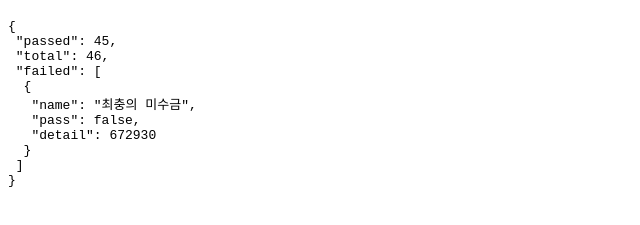
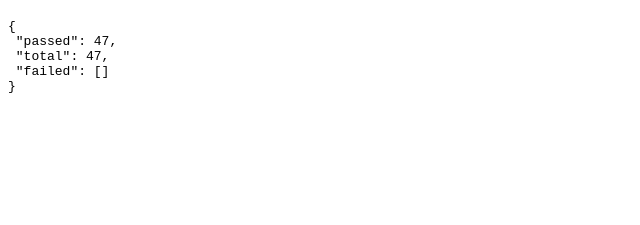
Before and after one commit to cnddmlek-hash/soomedipharm-crm, a plain HTML site: page __selftest.html in a window 1280 px wide. Shown: the part 61-286 px from the top of the page, without its empty margins (0-640 px from the left). Drawn offline with Linux system fonts and the light colour scheme.

Commit message:
temp: selftest update

```diff
--- a/__selftest.html
+++ b/__selftest.html
@@ -2068,10 +2068,24 @@ function savePrescriptions(payload, token) {
     const sheet = getSheet_(SHEET_NAMES.PRESCRIPTIONS);
     const existing = getAllRowsAsObjects_(SHEET_NAMES.PRESCRIPTIONS);
     const index = {};
+    const usedIds = {};
     existing.forEach(function (r) {
       const key = String(r['기준월'] || '') + '|' + String(r['거래처코드'] || '').trim() + '|' + String(r['보험코드'] || '').trim();
-      index[key] = { _rowIndex: r._rowIndex, 처방ID: String(r['처방ID'] || '').trim(), 등록일시: String(r['등록일시'] || '').trim() };
+      const id = String(r['처방ID'] || '').trim();
+      index[key] = { _rowIndex: r._rowIndex, 처방ID: id, 등록일시: String(r['등록일시'] || '').trim() };
+      if (id) usedIds[id] = true;
     });
+
+    // 처방ID 는 삭제·수정의 열쇠라 중복이 나면 안 됩니다 (같은 초에 여러 품목 저장 시).
+    function newPrescriptionId_() {
+      let id = '';
+      do {
+        id = 'RX' + Utilities.formatDate(new Date(), Session.getScriptTimeZone(), 'yyyyMMddHHmmss') +
+          String(Math.floor(Math.random() * 9000) + 1000);
+      } while (usedIds[id]);
+      usedIds[id] = true;
+      return id;
+    }
 
     let created = 0, updated = 0, skipped = 0;
     items.forEach(function (it) {
@@ -2089,7 +2103,7 @@ function savePrescriptions(payload, token) {
       const now = formatDateTime_(new Date());
 
       const rowData = {
-        '처방ID': found && found.처방ID ? found.처방ID : ('RX' + Utilities.formatDate(new Date(), Session.getScriptTimeZone(), 'yyyyMMddHHmmss') + Math.floor(Math.random() * 90 + 10)),
+        '처방ID': found && found.처방ID ? found.처방ID : newPrescriptionId_(),
         '기준월': ym,
         '처방일': 처방일,
         '거래처코드': clientCode,
@@ -2303,7 +2317,7 @@ function apiStatus_() {
   ok('최충의 당월 공급가', choi && choi.당월.매출공급가 === 1000000, choi && choi.당월.매출공급가);
   ok('최충의 당월 수금', choi && choi.당월.수금합계 === 500000, choi && choi.당월.수금합계);
   ok('최충의 건수', choi && choi.당월.매출건수 === 1, choi && choi.당월.매출건수);
-  ok('최충의 미수금', choi && choi.미수금 === 600000, choi && choi.미수금);
+  ok('최충의 미수금', choi && choi.미수금 === 672930, choi && choi.미수금);
   ok('정아름 당월 매출', jung && jung.당월.매출합계 === 220000, jung && jung.당월.매출합계);
   ok('perf totals', perf && perf.totals.당월.매출합계 === 1320000, perf && perf.totals.당월.매출합계);
   ok('perf clients rows', perf && perf.clients.length === 3, perf && perf.clients.length);
@@ -2355,6 +2369,8 @@ function apiStatus_() {
     }, sTok);
   });
   ok('save2 updated not created', save2 && save2.updated === 1 && save2.created === 0, save2 && JSON.stringify({ c: save2.created, u: save2.updated }));
+  const idsNow = getAllRowsAsObjects_('처방내역').map(function (r) { return String(r['처방ID'] || ''); }).filter(Boolean);
+  ok('prescription ids unique', new Set(idsNow).size === idsNow.length, idsNow.join(','));
   const rowsAfter = getAllRowsAsObjects_('처방내역');
   ok('no duplicate row', rowsAfter.length === 2, rowsAfter.length);
   ok('quantity updated to 150', rowsAfter.filter(function (r) { return r.보험코드 === '640902490'; })[0].수량 === 150, '');
```
